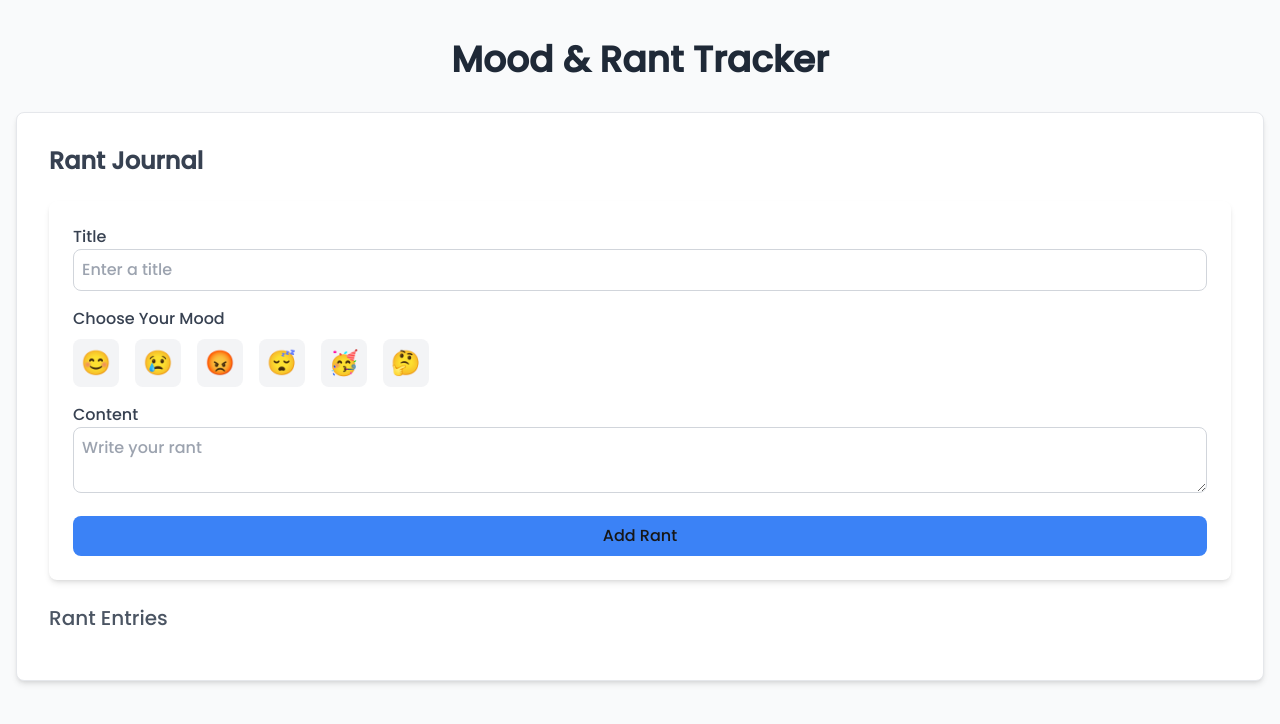
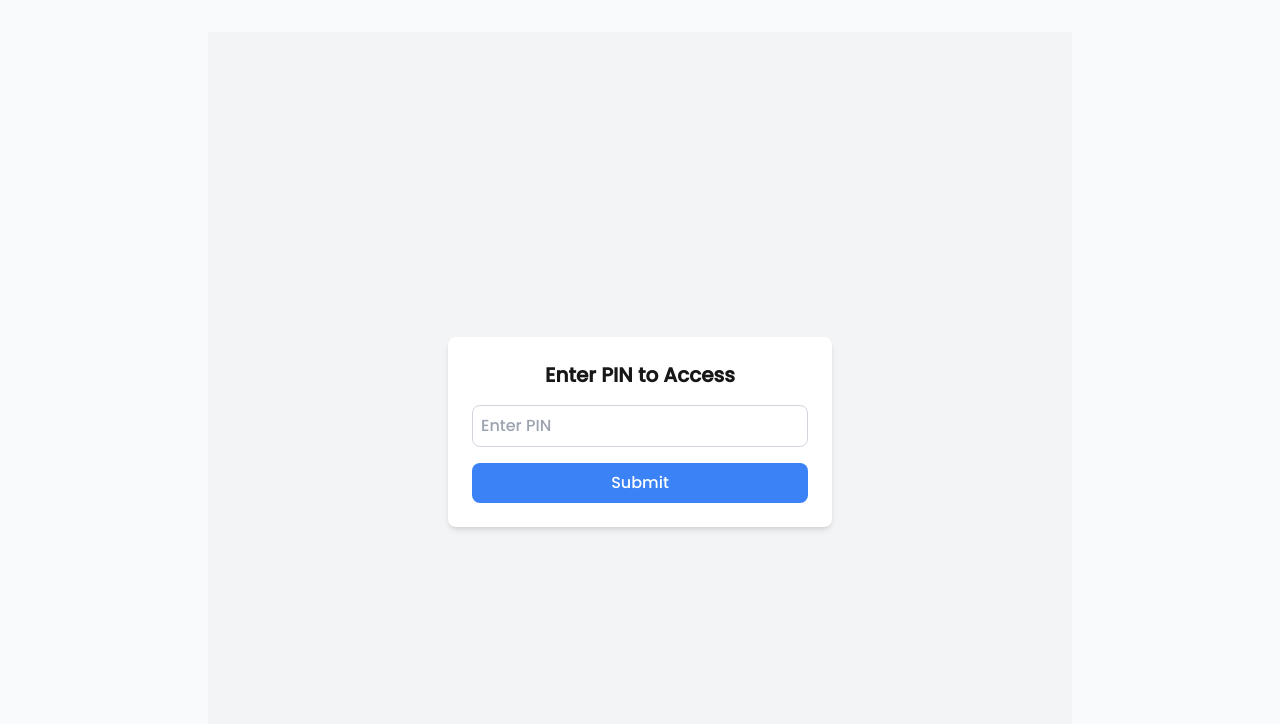
Before and after one commit to paullarasales/nextjs-rant-mood-tracker, a Next.js app: page / in a window 1280 px wide. Shown: the top 724 px of the page. Built offline with nearby package versions, Linux system fonts and the light colour scheme.

Commit message:
with pin

```diff
--- a/src/app/layout.js
+++ b/src/app/layout.js
@@ -4,7 +4,7 @@ import "./globals.css";
 const inter = Poppins({ weight: '500', subsets: ["latin"] });
 
 export const metadata = {
-  title: "Create Next App",
+  title: "Mood & Rant Tracker",
   description: "Generated by create next app",
 };
 
--- a/src/app/page.js
+++ b/src/app/page.js
@@ -1,22 +1,18 @@
 'use client';
-
 import { useState } from 'react';
-import RantJournal from '../components/RantJournal';
+import ProtectedRoute from "../components/ProtectedRoute";
+import RantJournal from "../components/RantJournal";
 
 export default function Home() {
   const [rants, setRants] = useState([]);
   const addRant = (rant) => setRants([rant, ...rants]);
 
   return (
-    <div className="min-h-screen bg-gray-50 py-10">
-      <div className="container mx-auto px-4">
-        <h1 className="text-4xl font-bold text-center mb-8 text-gray-800 sans">Mood & Rant Tracker</h1>
-
-        <div className="grid grid-cols-1 gap-8">
-          <div className="bg-white p-8 rounded-lg shadow-md border border-gray-200 transition-transform duration-300 hover:scale-105">
-            <h2 className="text-2xl font-semibold text-gray-700 mb-6 sans">Rant Journal</h2>
+    <div className="min-h-screen bg-gray-50 py-8">
+      <div className="max-w-4xl mx-auto px-4">
+        <ProtectedRoute>
           <RantJournal addRant={addRant} />
-            <div className="mt-6">
+          <div className="mt-8">
             <h3 className="text-xl font-medium text-gray-600 mb-4">Rant Entries</h3>
             <ul className="space-y-4">
               {rants.map((rant, index) => (
@@ -43,8 +39,7 @@ export default function Home() {
               ))}
             </ul>
           </div>
-          </div>
-        </div>
+        </ProtectedRoute>
       </div>
     </div>
   );
--- /dev/null
+++ b/src/components/ProtectedRoute.js
@@ -0,0 +1,50 @@
+'use client';
+import { useState } from "react";
+
+export default function ProtectedRoute({ children }) {
+  const [enteredPin, setEnteredPin] = useState("");
+  const [isPinCorrect, setIsPinCorrect] = useState(false);
+  const [errorMessage, setErrorMessage] = useState("");
+
+  const correctPin = process.env.NEXT_PUBLIC_PIN || "1234";
+
+  const handlePinSubmit = (e) => {
+    e.preventDefault();
+
+    if (enteredPin === correctPin) {
+      setIsPinCorrect(true);
+    } else {
+      setErrorMessage("Incorrect PIN. Please try again.");
+    }
+  };
+
+  return (
+    <div>
+      {!isPinCorrect ? (
+        <div className="flex justify-center items-center min-h-screen bg-gray-100">
+          <div className="bg-white p-6 rounded-lg shadow-md w-full max-w-sm">
+            <h2 className="text-xl font-semibold mb-4 text-center">Enter PIN to Access</h2>
+            {errorMessage && <p className="text-red-500 text-center">{errorMessage}</p>}
+            <form onSubmit={handlePinSubmit}>
+              <input
+                type="password"
+                value={enteredPin}
+                onChange={(e) => setEnteredPin(e.target.value)}
+                className="w-full p-2 border border-gray-300 rounded-lg mb-4"
+                placeholder="Enter PIN"
+              />
+              <button
+                type="submit"
+                className="w-full py-2 px-4 bg-blue-500 text-white rounded-lg hover:bg-blue-600"
+              >
+                Submit
+              </button>
+            </form>
+          </div>
+        </div>
+      ) : (
+        children
+      )}
+    </div>
+  );
+}
--- a/src/components/RantJournal.js
+++ b/src/components/RantJournal.js
@@ -47,6 +47,8 @@ export default function RantJournal({ addRant }) {
     };
 
     return (
+        <>
+        <h1 className="text-4xl text-center font-semibold text-black tracking-wide">Rant and Mood Tracker</h1>
         <form onSubmit={handleSubmit} className="space-y-4 bg-white p-6 rounded-lg shadow-md">
             <div>
                 <label className="block text-gray-700 font-medium">Title</label>
@@ -101,5 +103,6 @@ export default function RantJournal({ addRant }) {
                 className="w-full py-2 px-4 bg-blue-500 text-whitw rounded-lg hover:bg-blue-600"
             >Add Rant</button>
         </form>
+        </>
     )
 }
--- /dev/null
+++ b/src/pages/api/authenticate.js
@@ -0,0 +1,15 @@
+export default function handler(req, res) {
+    if (req.method === 'POST') {
+      const { pin } = req.body;
+
+      const validPin = process.env.PIN_SECRET || '1234';
+
+      if (pin === validPin) {
+        return res.status(200).json({ success: true });
+      } else {
+        return res.status(401).json({ success: false, message: 'Invalid PIN' });
+      }
+    } else {
+      res.status(405).json({ message: 'Method Not Allowed' });
+    }
+  }
```
Lines whose indentation alone changed are shown as unchanged.
